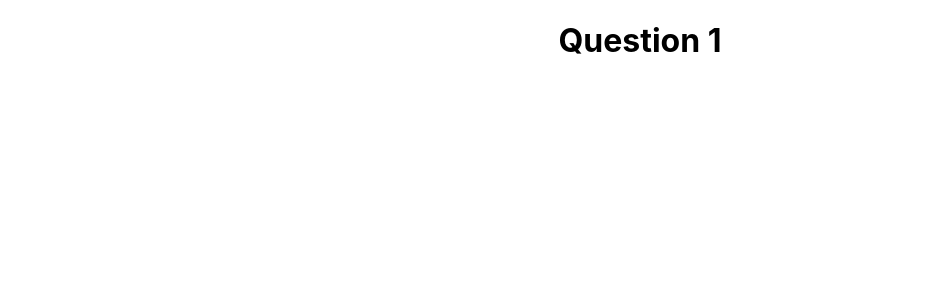
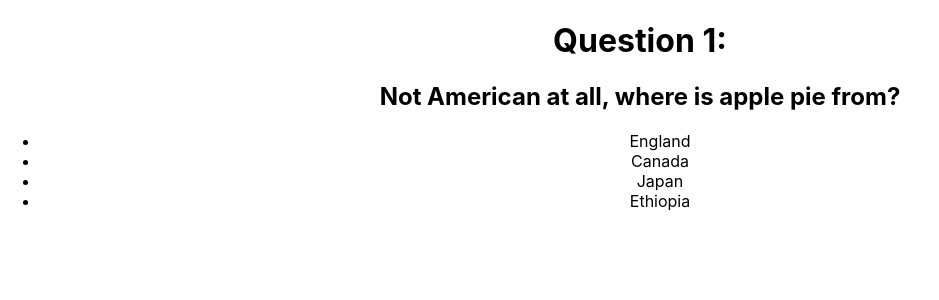
Before and after one commit to digitopolis/trivia-training, a React (Create React App) app: page /quiz in a window 1280 px wide. Shown: the top 300 px of the page, without its empty margins (0-939 px from the left). Built offline with nearby package versions, Linux system fonts and the light colour scheme.

Commit message:
Change shuffleQuestion to shuffleArray

```diff
--- a/src/App.tsx
+++ b/src/App.tsx
@@ -2,13 +2,18 @@ import React, { useState } from "react";
 import { BrowserRouter, Route, Switch } from "react-router-dom";
 import "./App.css";
 import Intro from "./components/intro";
-import { get10Questions, shuffleQuestions } from "./utilities/quizHelpers";
+import Quiz from "./components/quiz";
+import {
+  get10Questions,
+  IQuestion,
+  shuffleArray,
+} from "./utilities/quizHelpers";
 
-const DATA = require("./data.json");
+const DATA: IQuestion[] = require("./data.json");
 
 function App() {
-  const [questions, setQuestions] = useState(
-    get10Questions(shuffleQuestions(DATA))
+  const [questions, setQuestions] = useState<IQuestion[]>(
+    get10Questions(shuffleArray(DATA))
   );
 
   return (
@@ -19,7 +24,7 @@ function App() {
             <Intro />
           </Route>
           <Route path="/quiz">
-            <h1>Question 1</h1>
+            <Quiz questions={questions} />
           </Route>
         </Switch>
       </BrowserRouter>
--- a/src/utilities/quizHelpers.tsx
+++ b/src/utilities/quizHelpers.tsx
@@ -1,11 +1,14 @@
-export interface Question {
+export interface IQuestion {
   question: string;
   incorrect: string[];
   correct: string;
 }
-
-export const shuffleQuestions = (questionData: Question[]): Question[] => {
-  const shuffledArray: Question[] = [...questionData];
+export function shuffleArray(array: string[]): string[];
+export function shuffleArray(array: IQuestion[]): IQuestion[];
+export function shuffleArray(
+  array: IQuestion[] | string[]
+): (IQuestion | string)[] {
+  const shuffledArray = [...array];
   for (let index: number = shuffledArray.length - 1; index >= 0; index--) {
     const swap: number = Math.floor(Math.random() * index);
     const temp = shuffledArray[swap];
@@ -13,8 +16,8 @@ export const shuffleQuestions = (questionData: Question[]): Question[] => {
     shuffledArray[index] = temp;
   }
   return shuffledArray;
-};
+}
 
-export const get10Questions = (questionData: Question[]): Question[] => {
+export const get10Questions = (questionData: IQuestion[]): IQuestion[] => {
   return questionData.slice(0, 10);
 };
```
Also changed, not shown: 1 other file (tests, documents, lock files or other folders).
